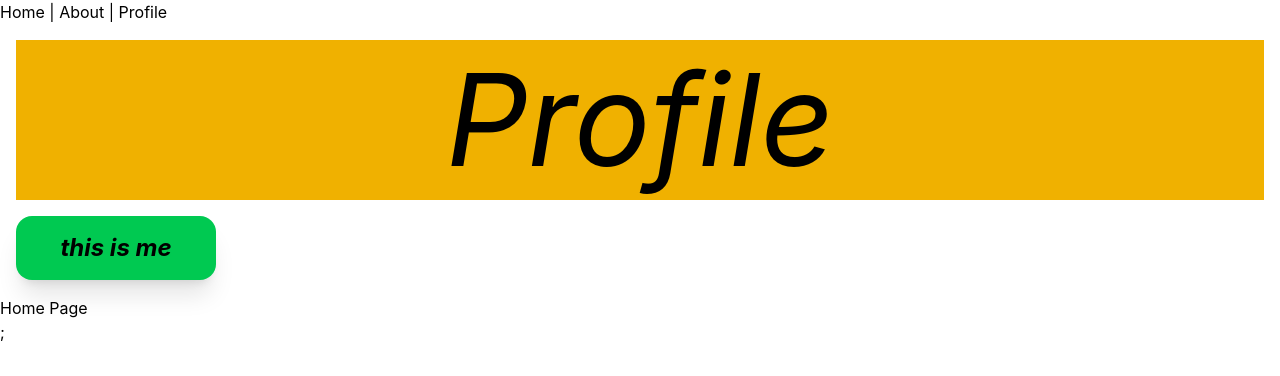
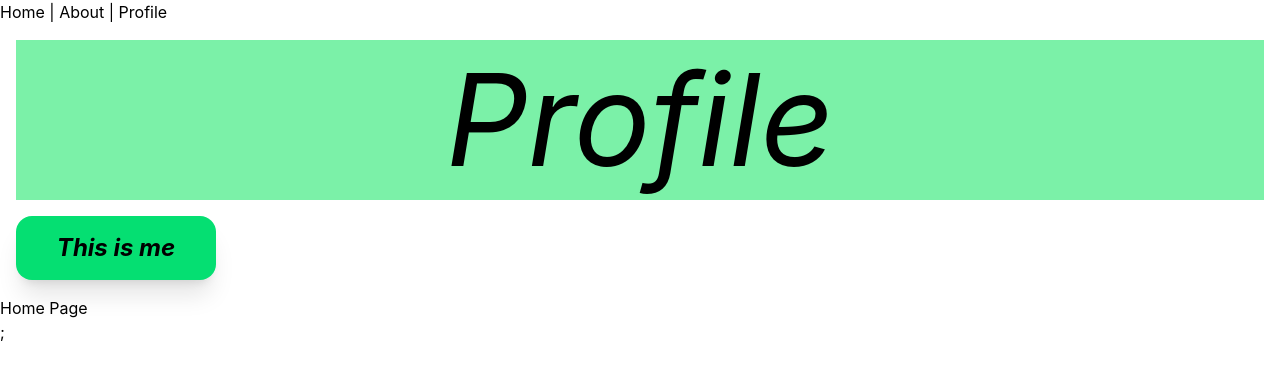
Before and after one commit to yunnimeomeo/final-project-, a React (Vite) app in the folder my-first-react-app/: page /profile in a window 1280 px wide. Shown: the top 376 px of the page. Built offline with nearby package versions, Linux system fonts and the light colour scheme.

Commit message:
fixed a letter

```diff
--- a/my-first-react-app/src/components/Title.jsx
+++ b/my-first-react-app/src/components/Title.jsx
@@ -1,8 +1,8 @@
 function Title ({myTitle,mySubtitle}){
     return(
         <div className="text-center">
-            <h1 className="italic text-9xl bg-yellow-500 m-4 p-4">{myTitle}</h1>
-            <h3 className="italic font-bold text-2xl bg-green-500 p-4 m-4 shadow-xl w-50 rounded-2xl">{mySubtitle}</h3>
+            <h1 className="italic text-9xl bg-green-300 m-4 p-4">{myTitle}</h1>
+            <h3 className="italic font-bold text-2xl bg-green-400 p-4 m-4 shadow-xl w-50 rounded-2xl">{mySubtitle}</h3>
         </div>
     )
 };
--- a/my-first-react-app/src/pages/Profile.jsx
+++ b/my-first-react-app/src/pages/Profile.jsx
@@ -4,7 +4,7 @@ import Title from "../components/Title"
 function Profile() {
     return (
     <>
-          <Title myTitle="Profile" mySubtitle="this is me" />
+          <Title myTitle="Profile" mySubtitle="This is me" />
 
     <h1>Home Page</h1>;
     </>
```
